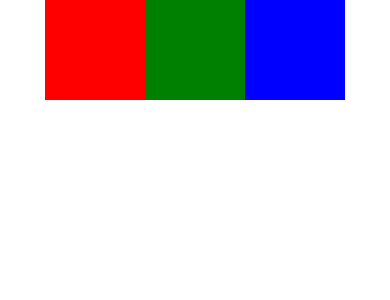
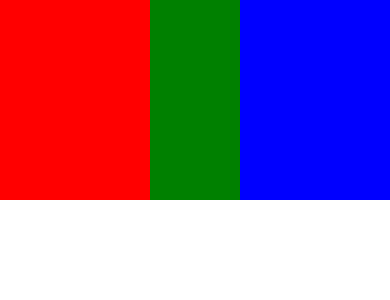
Before and after one commit to aerendon/react-native, a React Native app: screen / in a window 390 px wide. Shown: the top 300 px of the page. Built offline with nearby package versions, Linux system fonts and the light colour scheme.

Commit message:
example with flexbox

```diff
--- a/App.js
+++ b/App.js
@@ -18,18 +18,19 @@ const styles = StyleSheet.create({
   container: {
     flex: 1,
     flexDirection: 'row',
-    justifyContent: 'center',
     backgroundColor: '#fff',
+    flexWrap: 'wrap',
   },
   box: {
-    width: 100,
-    height: 100,
+    width: 150,
+    height: 200,
     backgroundColor: 'black'
   },
   red: {
     backgroundColor: 'red'
   },
   green: {
+    flex: 1,
     backgroundColor: 'green'
   },
   blue: {
```
